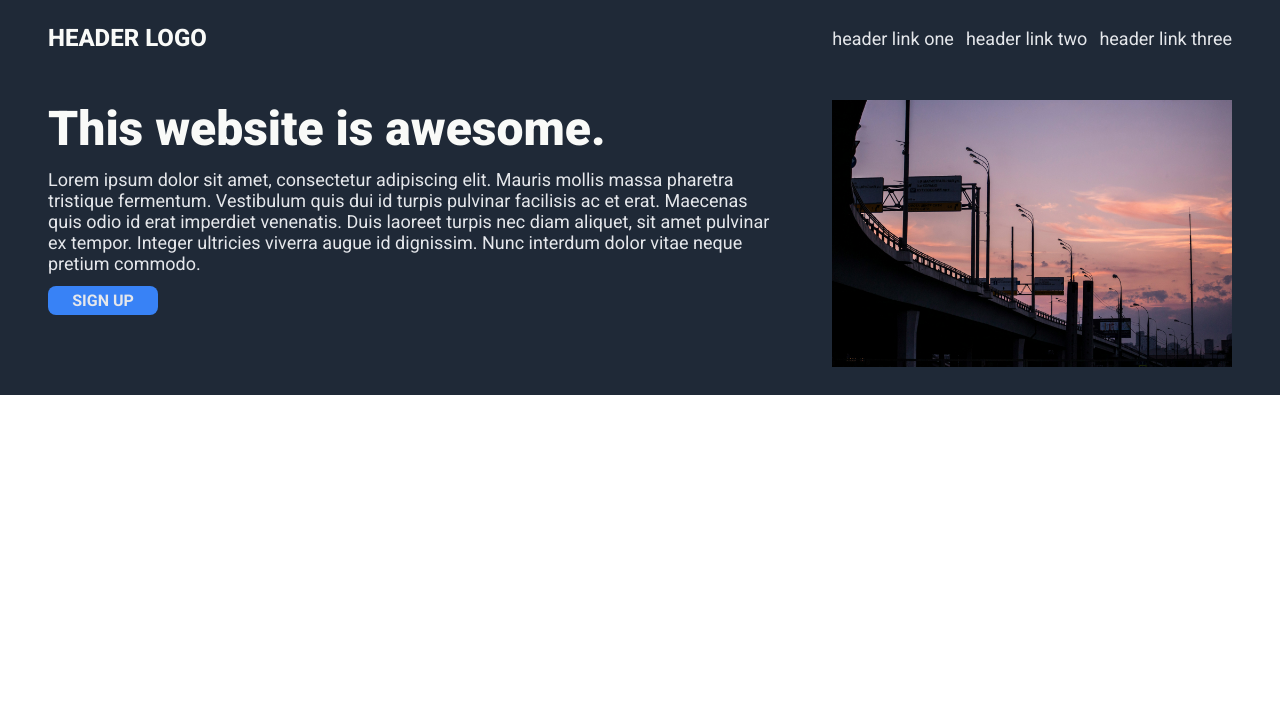
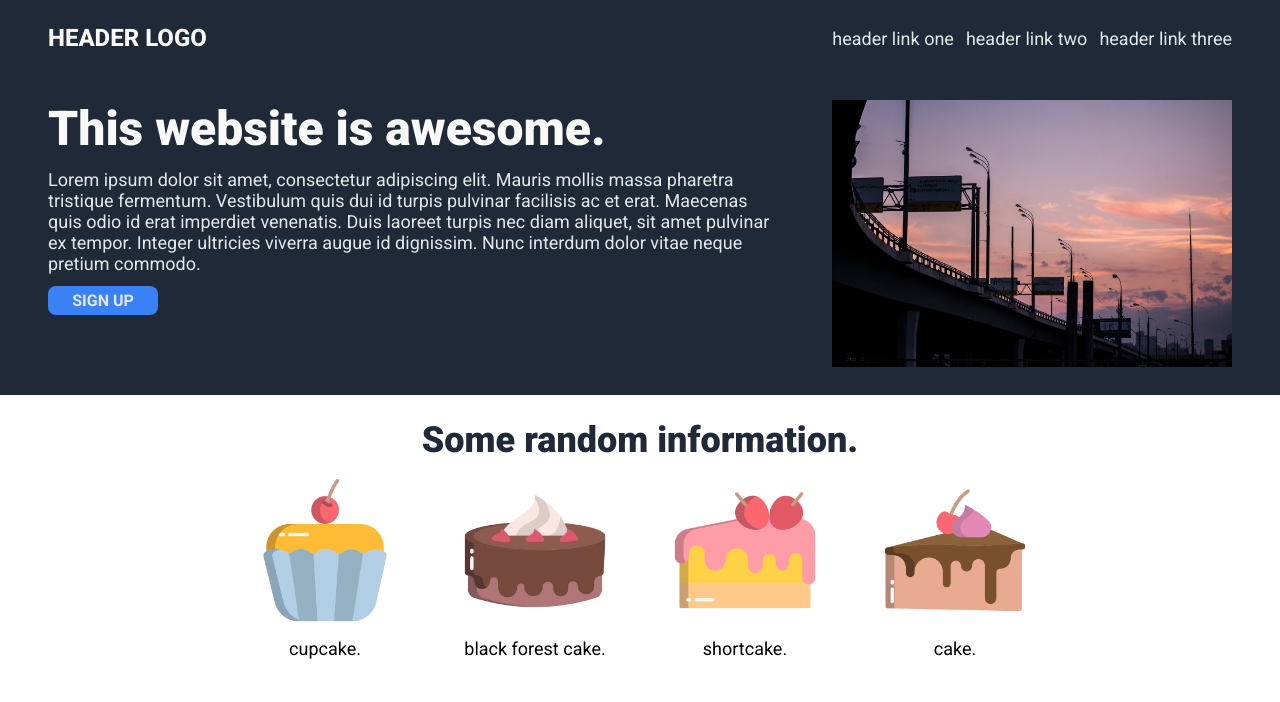
Before and after one commit to brianna-mebane/landing-page, a plain HTML site: page index.html in a window 1280 px wide. Drawn offline with Linux system fonts and the light colour scheme.

Commit message:
Commit completed version of information section the information section of the landing page has been built and designed using icons by icongeek26.

```diff
--- a/index.html
+++ b/index.html
@@ -25,5 +25,26 @@
             <img src="images/aleksandr-popov-skyway.jpg" width="3000px" height="2000px "alt="the silhouette of a skyway in moscow, russia at sunset">
         </div>
     </div>
+    <div class="info-section">
+        <div id="info-title">Some random information.</div>
+        <div class="items">
+            <div class="item">
+                <img src="images/cupcake.png" alt="an animated icon of a yellow cupcake wrapped in gray foil with a piece of fruit on top">
+                <div class="item-text">cupcake.</div>
+            </div>
+            <div class="item">
+                <img src="images/black-forest.png" alt="an animated icon of a black forest cake with a dollop of cream on top">
+                <div class="item-text">black forest cake.</div>
+            </div>
+            <div class="item">
+                <img src="images/shortcake.png" alt="an animated icon of a yellow shortcake with pink frosting and two pieces of fruit on top">
+                <div class="item-text">shortcake.</div>
+            </div>
+            <div class="item">
+                <img src="images/cake.png" alt="an animated image of a chocolate cake with chocolate frosting and a piece of fruit on top alongside a dollop of purple cream">
+                <div class="item-text">cake.</div>
+            </div>
+        </div>
+    </div>
 </body>
 </html>
--- a/style.css
+++ b/style.css
@@ -74,3 +74,39 @@ nav a {
     max-width: 400px;
     height: auto;
 }
+
+.info-section {
+    display: flex;
+    flex-direction: column;
+    align-items: center;
+    padding: 24px 0;
+}
+
+.info-section img {
+    max-width: 150px;
+    height: auto;
+}
+
+#info-title {
+    font-size: 36px;
+    color: #1F2937;
+    font-weight: 900;
+}
+
+.items {
+    display: flex;
+    gap: 60px;
+    padding: 15px;
+}
+
+.item {
+    display: flex;
+    flex-direction: column;
+    align-items: center;
+    gap: 12px;
+}
+
+.item-text {
+    font-size: 18px;
+
+}
```
Also changed, not shown: images/black-forest.png (added), images/cake.png (added), images/cupcake.png (added), images/shortcake.png (added).
